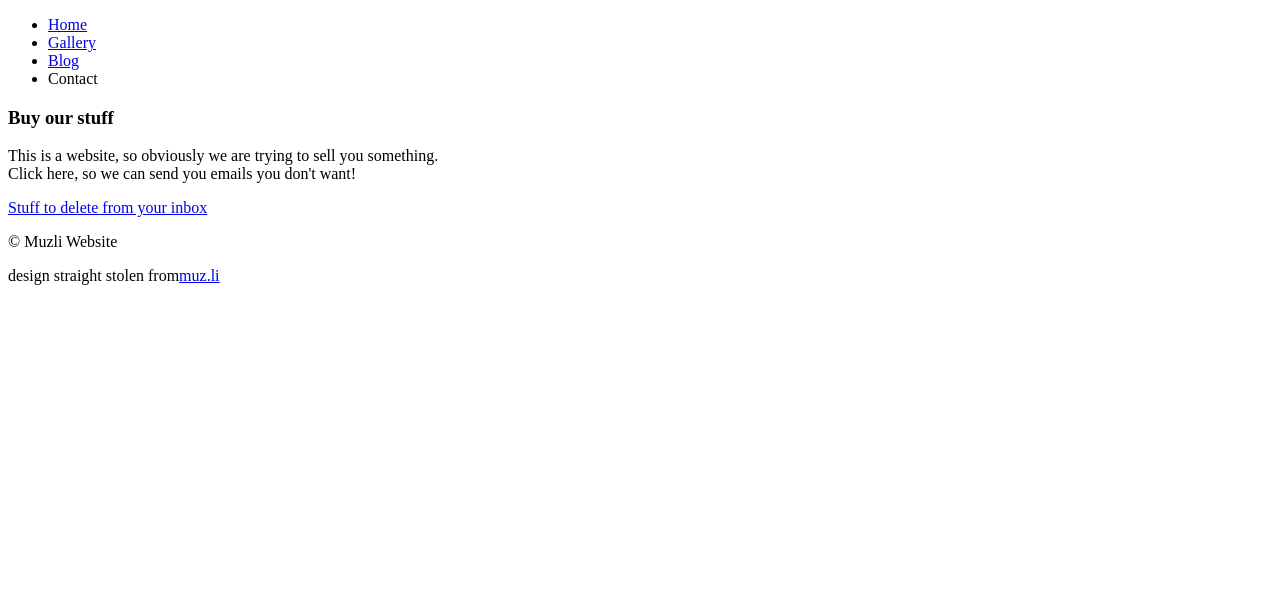
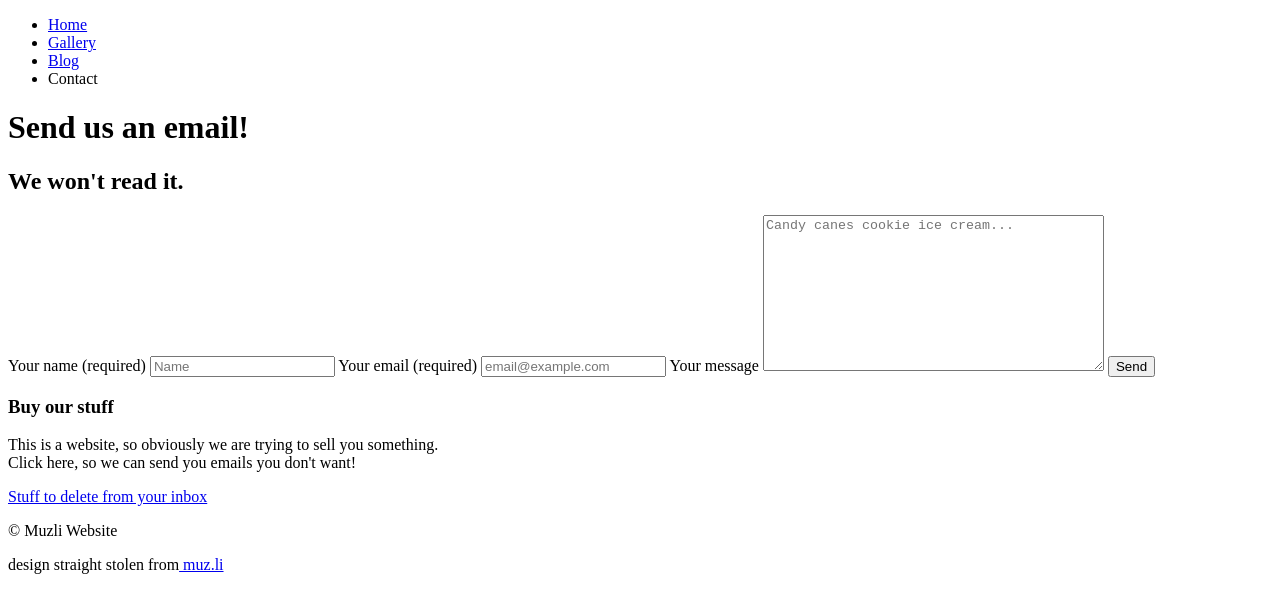
Before and after one commit to Notko/Muzli, a plain HTML site: page contact.html in a window 1280 px wide. Drawn offline with Linux system fonts and the light colour scheme.

Commit message:
contact structure

```diff
--- a/contact.html
+++ b/contact.html
@@ -19,7 +19,30 @@
     </nav>
 </header>
 
-
+<main>
+    <div class="content container">
+        <h1 class="shadow">Send us an email!</h1>
+        <h2 class="shadow">
+            We won't read it.
+        </h2>
+        <form action="#" class="contact-form">
+            <label for="your-name">
+                Your name (required)
+                <input type="text" id="your-name" name="your-name" placeholder="Name" required>
+            </label>
+            <label for="your-email">
+                Your email (required)
+                <input type="email" id="your-email" name="your-email" placeholder="email@example.com" required>
+            </label>
+            <label for="your-message">
+                Your message
+                <textarea id="your-message" name="your-message" cols="40" rows="10"
+                          placeholder="Candy canes cookie ice cream..."></textarea>
+            </label>
+            <input type="submit" value="Send">
+        </form>
+    </div>
+</main>
 
 <aside class="pre-footer">
     <div class="container">
@@ -39,7 +62,7 @@
             &copy; Muzli Website
         </p>
         <span>
-            design straight stolen from<a href="https://muz.li">muz.li</a>
+            design straight stolen from<a href="https://muz.li"> muz.li</a>
         </span>
     </div>
 </footer>
```
